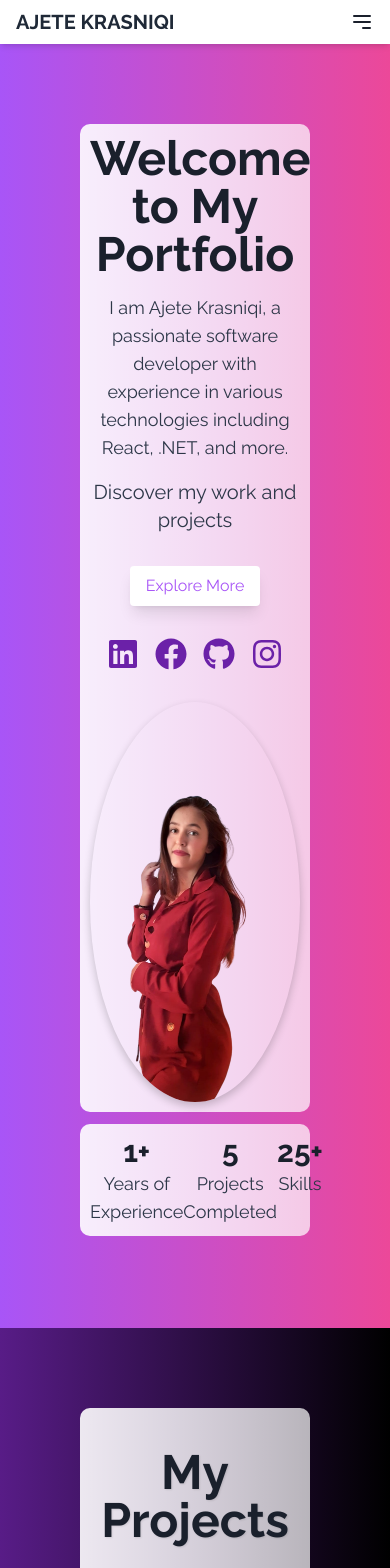
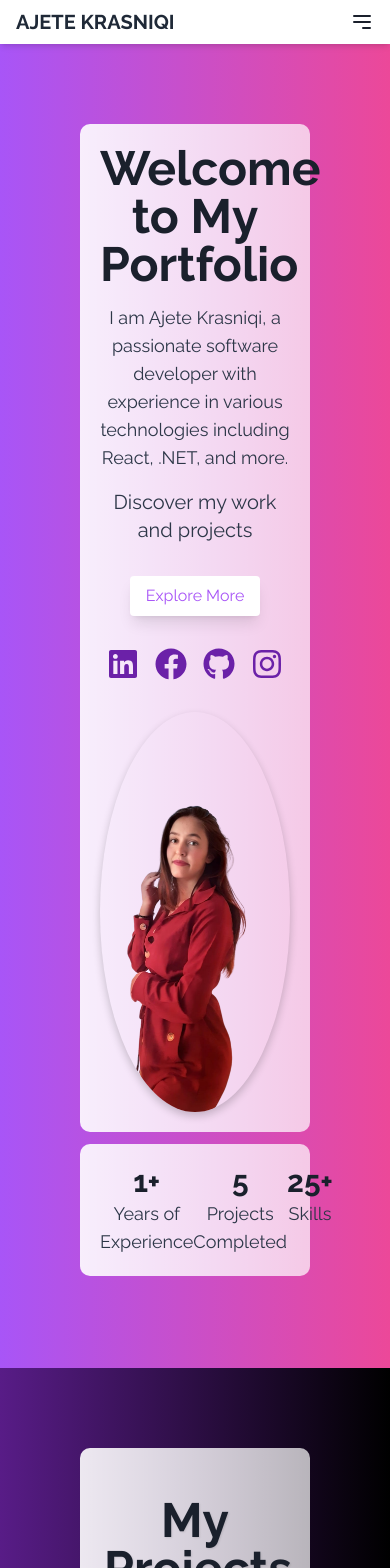
Before and after one commit to AjeteKr/ajetekr.github.io, a React (Create React App) app: page / in a window 390 px wide. Shown: the top 1568 px of the page. Built offline with nearby package versions, Linux system fonts and the light colour scheme.

Commit message:
Update index.css

```diff
--- a/src/index.css
+++ b/src/index.css
@@ -83,8 +83,21 @@ section:hover {
 }
 
 @media (max-width: 768px) {
-    .container {
-        width: 100%;
-        padding: 10px;
+    h1 {
+        font-size: 1.5rem; /* Ndrysho madhësinë e fontit për titull */
+        padding: 0.5rem;
+    }
+    .swiper-container {
+        width: 100%; /* Sigurohu që swiper të zërë tërë gjerësinë e ekranit */
+    }
+    .stats-container {
+        display: flex;
+        flex-direction: column; /* Bën që statistikat të vendosen njëra mbi tjetrën */
+        align-items: center;
+    }
+    .stat {
+        width: 100%; /* Siguron që secili element të zërë tërë gjerësinë */
+        text-align: center;
+        margin: 0.5rem 0;
     }
 }
```
